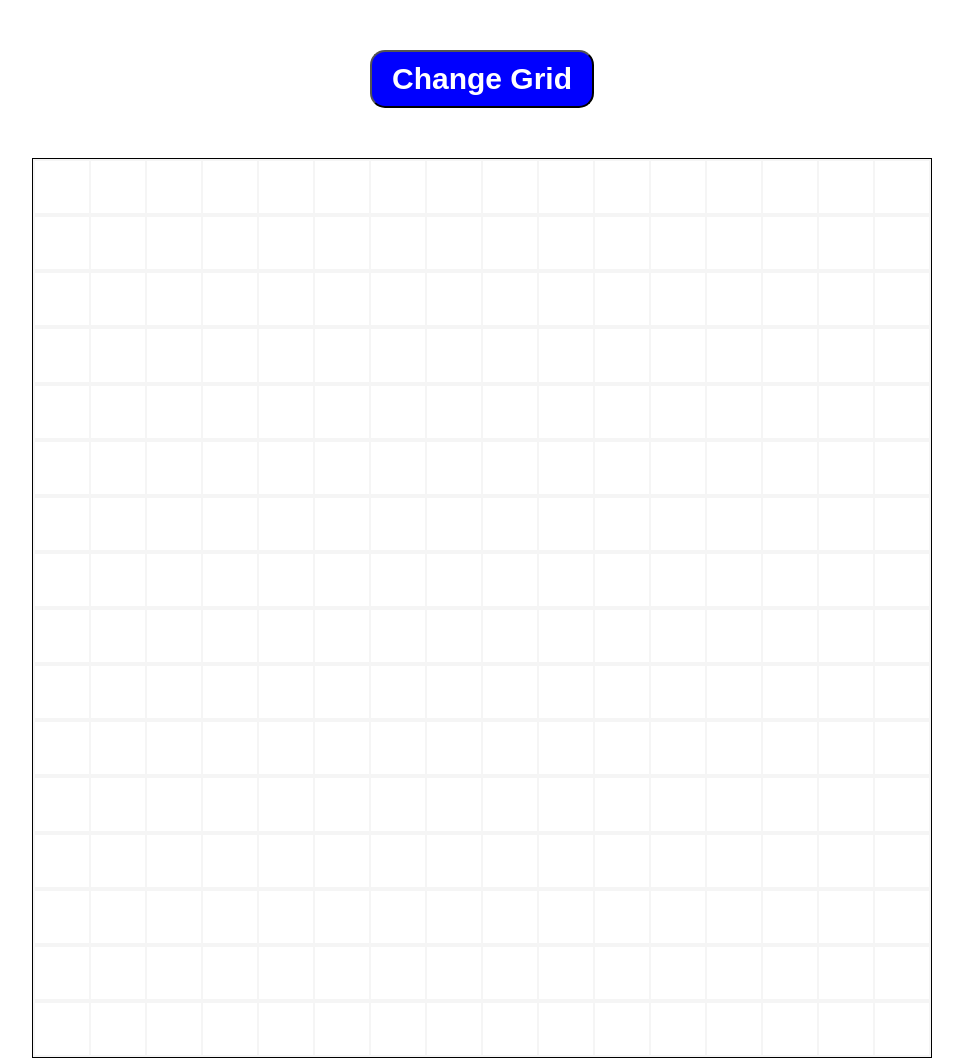
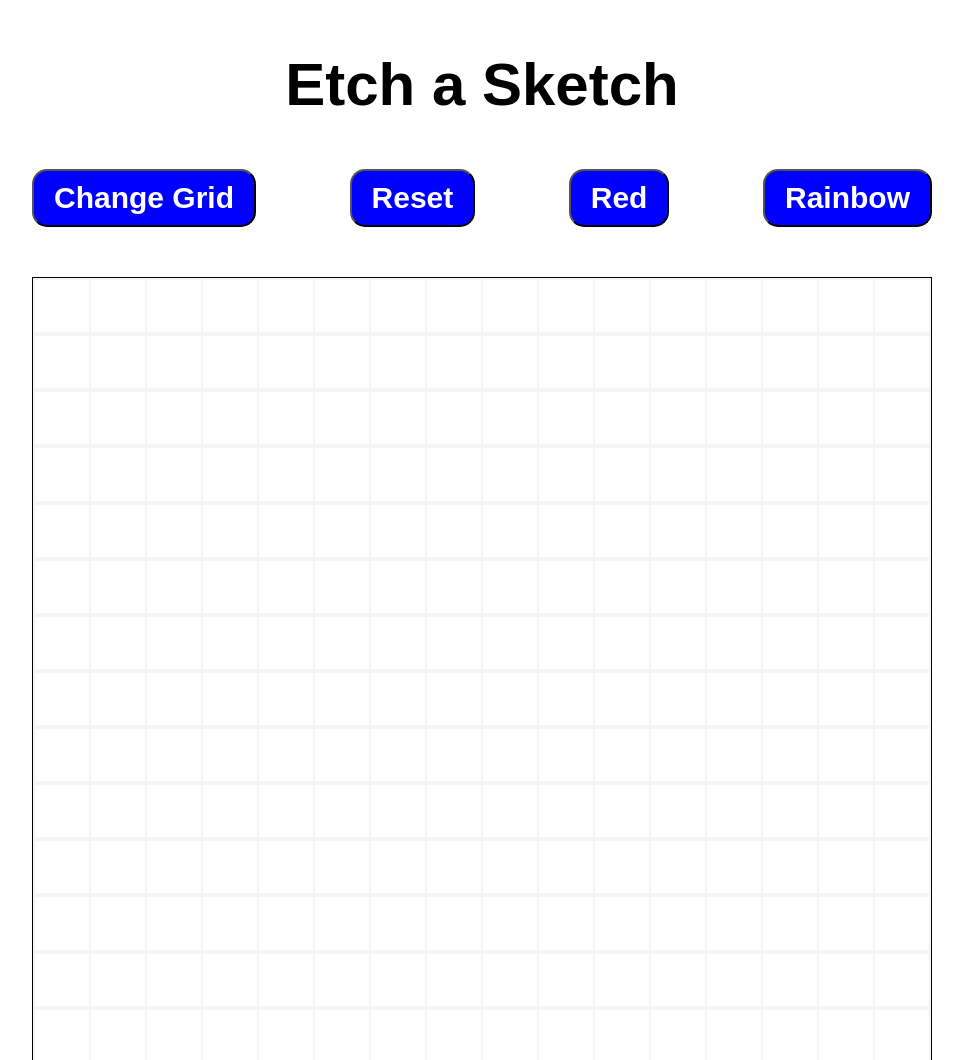
Before and after one commit to Atul-Vish/etch-a-sketch, a plain HTML site: page index.html in a window 1280 px wide. Shown: the top 1060 px of the page, without its empty margins (158-1121 px from the left). Drawn offline with Linux system fonts and the light colour scheme.

Commit message:
Add buttons for reset, red and rainbow
Now we have dedicated buttons for our default color
red and rainbow color. We also have a button to
reset our grid

```diff
--- a/index.html
+++ b/index.html
@@ -8,7 +8,15 @@
     <title>Etch a Sketch</title>
 </head>
 <body>
-    <button type="button" class="change-grid">Change Grid</button>
-    <div class="container"></div>
+    <div class="main">
+        <h1>Etch a Sketch</h1>
+        <div class="button">
+            <button type="button" class="change-grid">Change Grid</button>
+            <button type="button" class="reset">Reset</button>
+            <button type="button" class="red">Red</button>
+            <button type="button" class="rainbow">Rainbow</button>
+        </div>
+        <div class="container"></div>
+    </div>
 </body>
 </html>
--- a/styles.css
+++ b/styles.css
@@ -12,7 +12,20 @@ body {
     margin-top: 50px;
 }
 
-.change-grid {
+h1 {
+    display: flex;
+    justify-content: center;
+    font-family: Arial, Helvetica, Verdana, sans-serif;
+    font-size: 60px;
+    margin-bottom: 50px;
+}
+
+.button {
+    display: flex;
+    justify-content: space-between;
+}
+
+.button button {
     color: white;
     background-color: blue;
     font-size: 30px;
```
